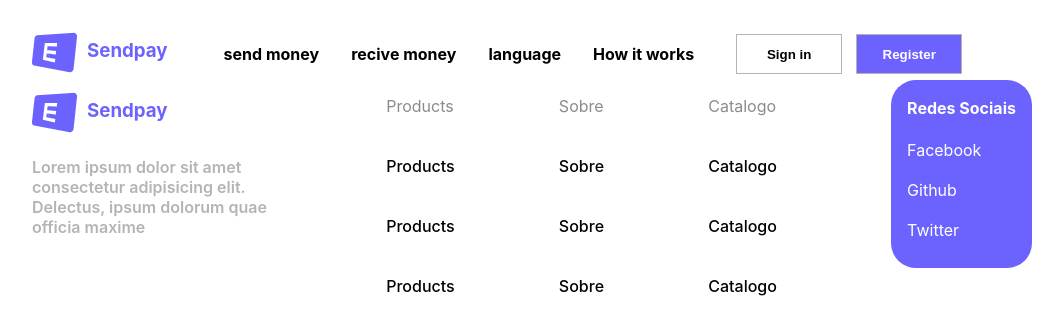
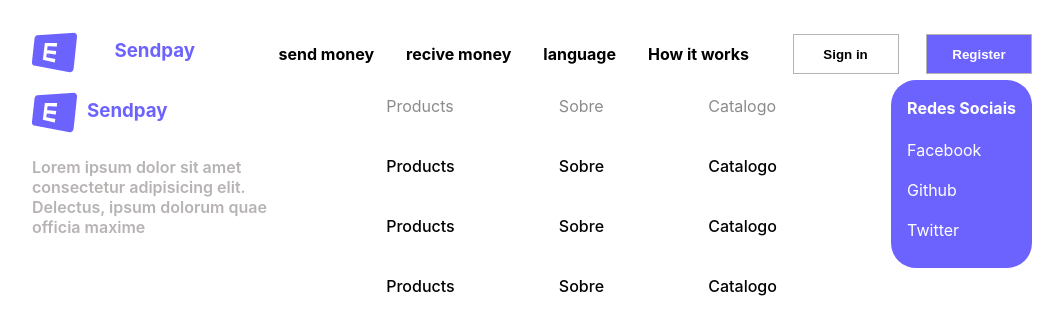
Before and after one commit to cpwaldow/Sendpay, a React (Create React App) app in the folder my-app/: page / in a window 1280 px wide. Shown: the top 334 px of the page, without its empty margins (108-1171 px from the left). Built offline with nearby package versions, Linux system fonts and the light colour scheme.

Commit message:
melhorando o espaçamento do header

```diff
--- a/my-app/src/style/header.css
+++ b/my-app/src/style/header.css
@@ -1,3 +1,7 @@
+header {
+  justify-content: space-between;
+}
+
 .menuBar {
   margin-top: 24px;
 }
@@ -15,8 +19,6 @@ button {
 }
 
 .signIn {
-  margin-left: 26px;
-  margin-right: 14px;
   font-weight: 700;
   background-color: #fff;
   border: 1px solid #b7b3b3;
```
